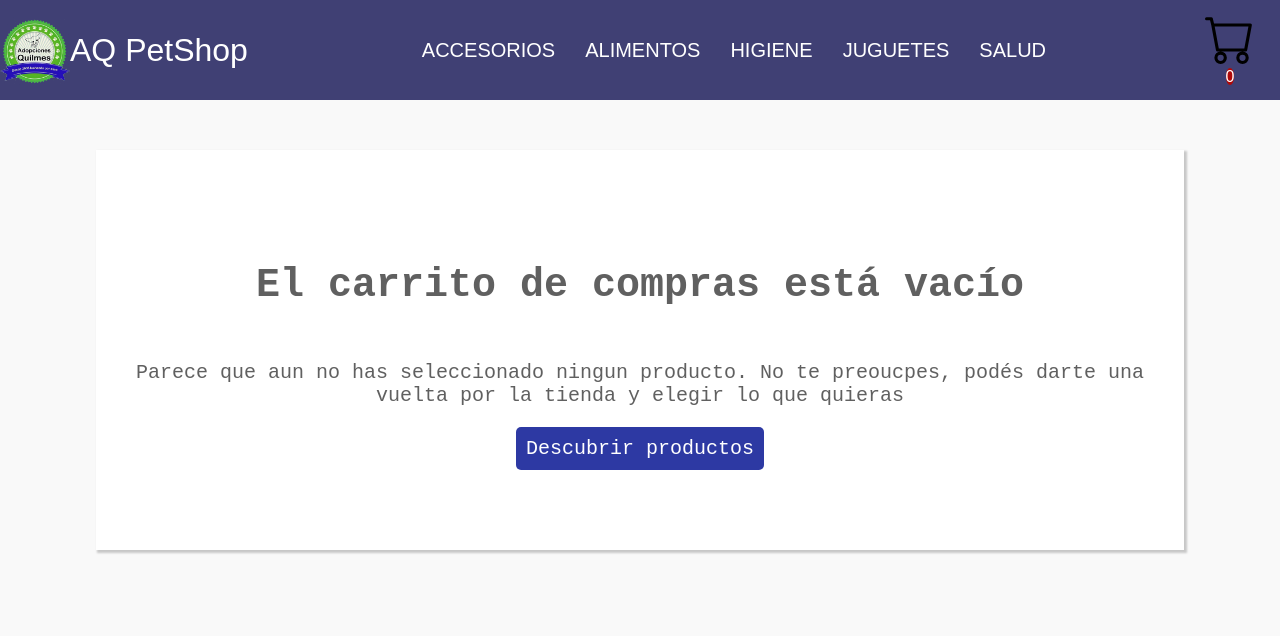
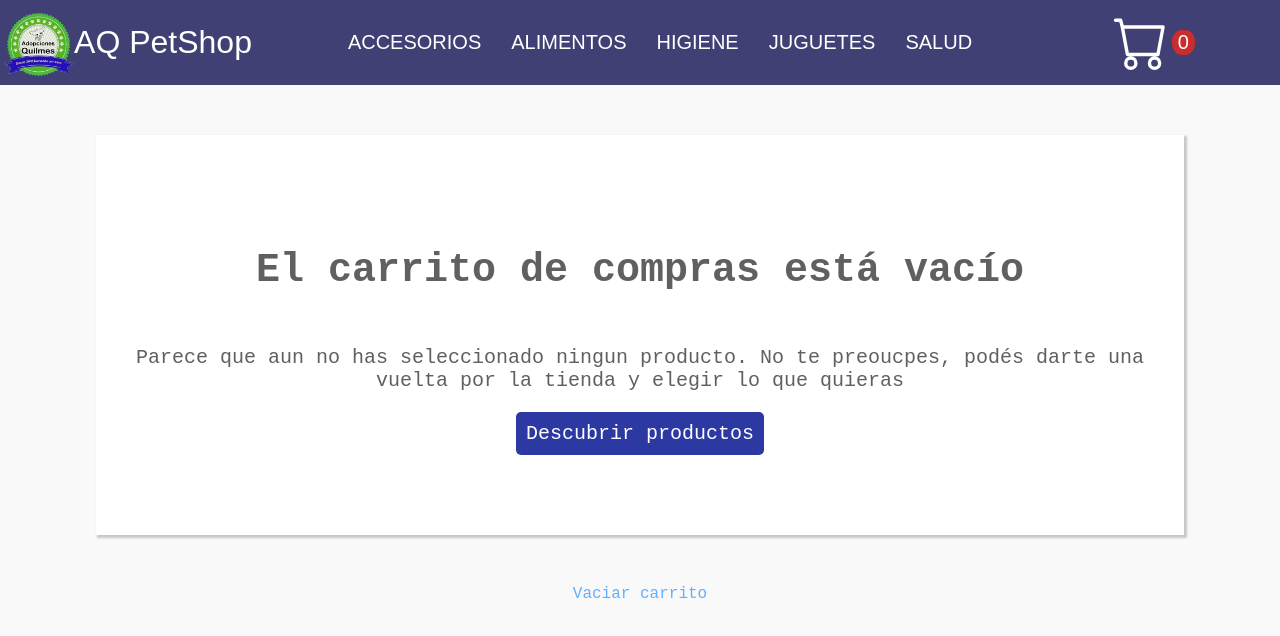
Before and after one commit to a-tello/PetShop-React-Tello, a React (Create React App) app: page /cart in a window 1280 px wide. Shown: the top 636 px of the page. Built offline with nearby package versions, Linux system fonts and the light colour scheme; a small style sheet from the web is missing; a web font is replaced by a local one.

Commit message:
Agrego estilos (.css)

```diff
--- a/src/components/Cart/Cart.js
+++ b/src/components/Cart/Cart.js
@@ -1,8 +1,23 @@
-import { useContext,  } from "react"
+import { useContext, useState,  } from "react"
 import { Link } from "react-router-dom"
 import { context } from "../CartContext/CartProvider"
 import OrderForm from "../OrderForm/OrderForm"
 import './cart.css'
+import Swal from "sweetalert2"
+
+
+const Toast = Swal.mixin({
+    toast: true,
+    position: 'top-end',
+    showConfirmButton: false,
+    timer: 3000,
+    timerProgressBar: true,
+    didOpen: (toast) => {
+      toast.addEventListener('mouseenter', Swal.stopTimer)
+      toast.addEventListener('mouseleave', Swal.resumeTimer)
+    }
+  })
+
 
 const Cart = () => {
 
@@ -13,14 +28,47 @@ const Cart = () => {
         const idProduct = e.target.getAttribute('data-id')
         removeItem(idProduct)
     }
-    /* const handleSubmit = (e) =>{
 
-    } */
+
+    const { addOrder } = useContext(context)
+    const [firstName, setFirstName] = useState('')
+    const [lastName, setLastName] = useState('')
+    const [phone, setPhone] = useState('')
+    const [firstEmail, setFirstEmail] = useState('')
+    const [secondEmail, setSecondEmail] = useState('')
+
+
+    const checkEmail = (email1, email2) => email1 === email2
+
+    const handleSubmit = (e) => {
+        e.preventDefault()
+
+        if (!checkEmail(firstEmail, secondEmail)) {
+            Toast.fire({
+                icon: 'error',
+                title: 'Los correos no coinciden. Por favor verifique.'
+              })
+              return
+        }
+
+        const customerData = {
+            firstName,
+            lastName,
+            phone,
+            email:firstEmail
+        }
+        e.target.reset()
+        addOrder(customerData)
+    }
+
+
 
     return(
+        <>
             <div className='cart-container'>
                 {cart.length
-            ? <div>
+                    ? <div className='cart-info'>
+                            <div className='products-container'>
                                 {cart.map((product) => {
                                     return(
                                         <div className='product-info'>
@@ -30,22 +78,39 @@ const Cart = () => {
                                             <span className='product-name'>{product.name}</span>
                                             <span className='product-price'>{product.quantity}u.x${product.price * product.quantity}</span>
                                             <span data-id={product.id} className='product-remove' onClick={handleRemove}>Eliminar</span>
-                    </div>)
-                        }
-                )}
-                    <span>Total: {total}</span>
-                    <OrderForm/>
-                    <button className='clearButton' onClick={clear}>Vaciar Carrito</button>
                                         </div>
+                                )
+                            })}
+                            <span className='total'>Total: ${total}</span>
+                            </div>
+                            <form className='customer-data-form' onSubmit={handleSubmit}>
+                                <input required type='text' onChange={(e) => setFirstName(e.target.value)}></input>
+                                <label>NOMBRE</label>
+                                <input required type='text' onChange={(e) => setLastName(e.target.value)}></input>
+                                <label>APELLIDO</label>
+                                <input required type='number' onChange={(e) => setPhone(e.target.value)}></input>
+                                <label>TELEFONO</label>
+                                <input required type='email' onChange={(e) => setFirstEmail(e.target.value)}></input>
+                                <label>CORREO ELECTRÓNICO</label>
+                                <input required type='email' onChange={(e) => setSecondEmail(e.target.value)}></input>
+                                <label>REINGRESE CORREO ELECTRÓNICO</label>
+                                <br/>
+                                <br/>
+                                <input className='customer-data-form-submit btn' type='submit' value='Finalizar compra' ></input>
+                            </form>
 
+
+                        </div>
 
                     : <div className='empty-cart'>
                             <h2 className='empty-cart-title'>El carrito de compras está vacío</h2>
                             <p className='empty-cart-description'>Parece que aun no has seleccionado ningun producto. No te preoucpes, podés darte una vuelta por la tienda y elegir lo que quieras</p>
                             <Link className='empty-cart-button' to='/'>Descubrir productos</Link>
                         </div>}
+            </div>
+            <span className='clearButton' onClick={clear}>Vaciar carrito</span>
 
-        </div>
+        </>
     )
 }
 export default Cart
--- a/src/components/Cart/cart.css
+++ b/src/components/Cart/cart.css
@@ -2,41 +2,31 @@
     max-width: 85%;
     min-height: 50%;
     background-color: rgb(255, 255, 255);
+    margin: 50px auto;
     display: flex;
-    margin: 50px auto;
-    justify-content: center;
     box-shadow: 2px 2px 2px 1px rgba(0, 0, 0, 0.2);
 }
 
 .cart-info {
-    width: 50%;
+    width: 100%;
     display: flex;
+    justify-content: space-between;
+}
+
+.products-container {
+    width: 70%;
+    height: 100%;
+    display: flex;
+    flex-wrap: wrap;
+    flex-direction: column;
 }
 
 .product-info {
-    width: 50%;
     height: 100px;
     padding: 20px;
     margin: 10px;
     display: flex;
-    flex-wrap: wrap;
     justify-content: space-between;
-}
-
-.product-price {
-    justify-self: end;
-    align-self: center;
-
-}
-
-.product-remove {
-    color: rgb(97, 176, 255);
-}
-
-.product-remove:hover {
-    color: rgb(145, 145, 145);
-    text-decoration: underline;
-    cursor: pointer;
 }
 
 .thumbnail {
@@ -51,14 +41,32 @@
     font-size: 20px;
 }
 
-.clearButton {
-    background-color: rgb(191, 35, 35);
-    font-weight: bold;
-    font-size: 20px;
+.product-price {
+    justify-self: end;
+    align-self: center;
+
 }
 
-.saleInfo {
-    width: 50%;
+.product-remove, .clearButton {
+    color: rgb(97, 176, 255);
+}
+
+.product-remove:hover, .clearButton:hover {
+    color: rgb(145, 145, 145);
+    text-decoration: underline;
+    cursor: pointer;
+}
+
+.clearButton {
+    text-align: start;
+    justify-self: start;
+}
+
+.total {
+    justify-self: end;
+    align-self: flex-end;
+    padding: 15px;
+    font-size: 30px;
 }
 
 .empty-cart {
@@ -84,3 +92,35 @@
     font-size: 20px;
     border-radius: 5px;
 }
+
+.customer-data-form {
+    width: 30%;
+    padding: 20px;
+    display: flex;
+    flex-direction: column;
+    justify-self: center;
+}
+
+
+.customer-data-form label {
+    align-self: flex-start;
+    font-size: 15px;
+    font-weight: bold;
+    color: rgb(171, 171, 171);
+    margin: 5px 0 10px 0;
+}
+
+.customer-data-form input {
+    font-size: 25px;
+    border: none;
+    margin-top: 10px;
+    border-bottom: solid 1px black;
+}
+
+.customer-data-form input:focus {
+    border: none;
+}
+
+.customer-data-form-submit {
+    justify-self: end;
+}
--- a/src/components/CartWidget/CartWidget.css
+++ b/src/components/CartWidget/CartWidget.css
@@ -1,23 +1,25 @@
 .cart {
-    width: 100px;
-    height: 100px;
+
+    height: 55px;
     display: flex;
     justify-content: center;
     align-items: center;
 }
 
-.cart a{
-    width: 50%;
-}
 
 .cartLogo {
     width: 100%;
+    height: 100%;
 }
 
 .notification {
-    width: 20px;
-    height: 20px;
+    width: 30px;
+    height: 25px;
+    display: inline-block;
     color: white;
-    background-color: rgb(175, 9, 9);
+    font-size: 20px;
+    background-color: rgb(202, 45, 45);
     border-radius: 45%;
+    text-align: center;
+    line-height: 1.2;
 }
--- a/src/components/CartWidget/CartWidget.js
+++ b/src/components/CartWidget/CartWidget.js
@@ -4,18 +4,16 @@ import { Link } from 'react-router-dom'
 import { useContext } from 'react'
 import { context } from '../CartContext/CartProvider'
 
-const CartWidget = ({hardCodequantity = 3}) => {
+const CartWidget = () => {
 
     const { quantity } = useContext(context)
 
 
     return(
-        <div className='cart'>
-            <Link to='/cart'>
-                <img src={cart} alt='cart logo' className='cartLogo' />
-                <span className='notification'>{quantity}</span>
-            </Link>
-        </div>
+        <Link to='/cart' className='cart'>
+            <img src={cart} alt='cart logo' className='cartLogo' />
+            <span className='notification'>{quantity}</span>
+        </Link>
     )
 }
 export default CartWidget
--- a/src/components/Navbar/NavBar.js
+++ b/src/components/Navbar/NavBar.js
@@ -14,7 +14,7 @@ function NavBar() {
             <img className='logo' src={logo} alt=' logo Adopciones Quilmes' />
             <span className='logo-name'>AQ PetShop</span>
         </Link>
-        <ul>
+        <ul className='options-menu'>
             <li>
                 <NavLink to='/category/accesorios'>ACCESORIOS</NavLink>
             </li>
@@ -31,7 +31,7 @@ function NavBar() {
                 <NavLink to='/category/salud'>SALUD</NavLink>
             </li>
         </ul>
-        <CartWidget quantity={5}/>
+        <CartWidget />
 
     </nav>
 
--- a/src/components/Navbar/navBar.css
+++ b/src/components/Navbar/navBar.css
@@ -1,23 +1,12 @@
-ul {
-    display: flex;
-    justify-content: center;
-}
-
-li {
-    padding: 15px;
-}
-
-li:hover {
-    background-color: #525297;
-}
-
 .navBar {
     background-color: #404074;
     font-family: Latto, sans-serif;
     font-weight: 500;
-    display: flex;
-    justify-content: space-between;
+    display: grid;
+    grid-template-columns: 1fr 3fr 1fr;
+    justify-items: center;
     align-items: center;
+
 }
 
 .container-logo {
@@ -35,6 +24,21 @@ li:hover {
     height: 100%;
 }
 
+
+.options-menu {
+    display: flex;
+    justify-content: center;
+    flex-grow: 4    ;
+}
+
+.options-menu li {
+    padding: 15px;
+}
+
+.options-menu li:hover {
+    background-color: #525297;
+}
+
 .active {
     background-color: #525297;
     padding: 10px;
--- a/src/components/OrderForm/orderForm.css
+++ /dev/null
@@ -1,28 +0,0 @@
-.customer-data-form {
-    display: flex;
-    flex-direction: column;
-}
-
-
-.customer-data-form label {
-    align-self: flex-start;
-    font-size: 15px;
-    font-weight: bold;
-    color: rgb(171, 171, 171);
-    margin: 5px 0 10px 0;
-}
-
-.customer-data-form input {
-    font-size: 25px;
-    border: none;
-    margin-top: 10px;
-    border-bottom: solid 1px black;
-}
-
-.customer-data-form input:focus {
-    border: none;
-}
-
-.customer-data-form-submit {
-    justify-self: end;
-}
--- a/src/components/itemDetail/ItemDetail.js
+++ b/src/components/itemDetail/ItemDetail.js
@@ -22,11 +22,10 @@ const ItemDetail = ({ product, id }) => {
         <div className='container-info'>
             <span className='category'>*{product.category}</span>
             <h2>{product.name}</h2>
+            <p>{product.description}</p>
             <span className='price'>${product.price}</span>
             <span>Stock: {product.stock}</span>
             <ItemCounter maxValue={product.stock} handleAdd={handleAdd}/>
-            <button className='btn' onClick={addItem}>Agregar al carrito</button>
-            <button className='btn'>Comprar</button>
         </div>
 
     </div>
```
Also changed, not shown: src/components/OrderForm/OrderForm.js (deleted, +0 -73 lines), src/components/itemCounter/ItemCounter.js (+6 -4 lines), src/components/itemCounter/itemCounter.css (+24 -4 lines), src/cart.svg. Lines whose indentation alone changed are shown as unchanged.
